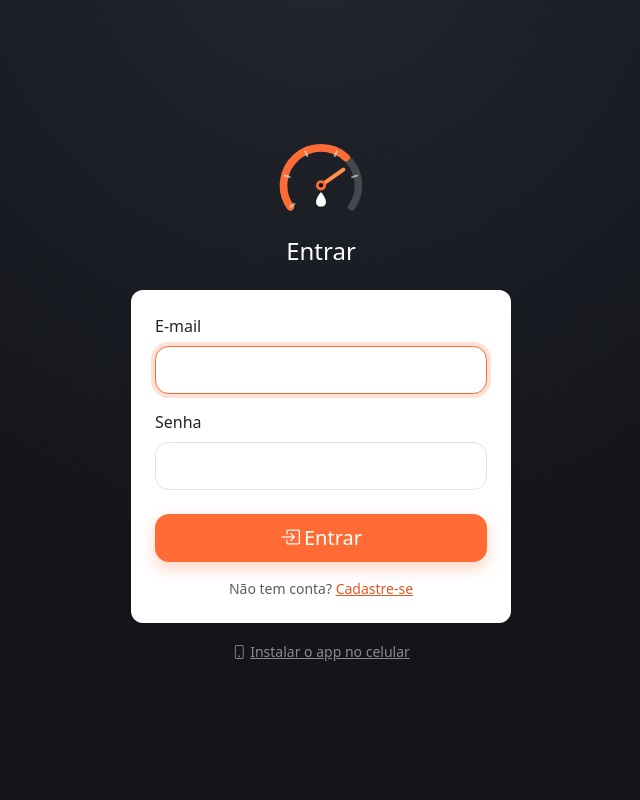
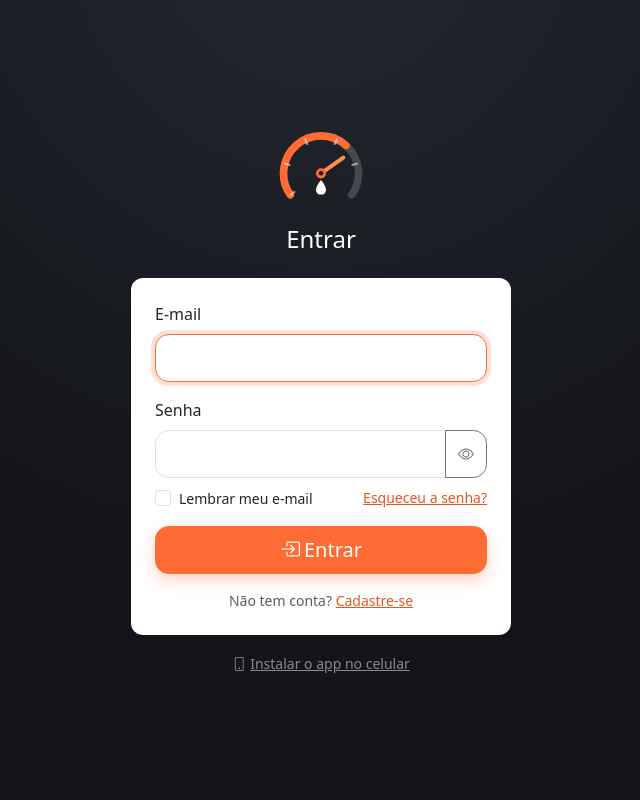
Before and after one commit to AlexandreAlan/PitStop-BR, a PHP site: page /login.php in a window 1280 px wide. Shown: the whole page, without its empty margins (319-959 px from the left). Run offline with PHP 8.4, Linux system fonts and the light colour scheme.

Commit message:
feat(login): lembrar e-mail no aparelho e mostrar/ocultar senha
Checkbox 'Lembrar meu e-mail' na tela de login guarda só o e-mail no
localStorage do aparelho (nunca a senha) e preenche sozinho na próxima
visita. Botão de olho nos campos de senha (login, cadastro e
redefinição) alterna type=password/text — assets/js/auth.js concentra
os dois comportamentos, carregado só nas telas que precisam.

```diff
--- /dev/null
+++ b/src/assets/js/auth.js
@@ -0,0 +1,35 @@
+document.addEventListener('DOMContentLoaded', function () {
+    var CHAVE_EMAIL_LEMBRADO = 'pitstop_email_lembrado';
+
+    var campoEmail = document.querySelector('input[name="email"]');
+    var checkboxLembrar = document.getElementById('lembrarEmail');
+    if (campoEmail && checkboxLembrar) {
+        var emailSalvo = localStorage.getItem(CHAVE_EMAIL_LEMBRADO);
+        if (emailSalvo && !campoEmail.value) {
+            campoEmail.value = emailSalvo;
+            checkboxLembrar.checked = true;
+        }
+
+        var formulario = campoEmail.closest('form');
+        if (formulario) {
+            formulario.addEventListener('submit', function () {
+                if (checkboxLembrar.checked) {
+                    localStorage.setItem(CHAVE_EMAIL_LEMBRADO, campoEmail.value.trim());
+                } else {
+                    localStorage.removeItem(CHAVE_EMAIL_LEMBRADO);
+                }
+            });
+        }
+    }
+
+    document.querySelectorAll('.campo-senha-toggle').forEach(function (botao) {
+        botao.addEventListener('click', function () {
+            var campo = document.getElementById(botao.dataset.alvo);
+            if (!campo) return;
+            var vaiMostrar = campo.type === 'password';
+            campo.type = vaiMostrar ? 'text' : 'password';
+            botao.querySelector('i').className = vaiMostrar ? 'bi bi-eye-slash' : 'bi bi-eye';
+            botao.setAttribute('aria-label', vaiMostrar ? 'Ocultar senha' : 'Mostrar senha');
+        });
+    });
+});
--- a/src/login.php
+++ b/src/login.php
@@ -51,9 +51,22 @@ require __DIR__ . '/includes/header.php';
             <input type="email" name="email" class="form-control form-control-lg" value="<?= h($email) ?>" autocomplete="email" required autofocus>
         </div>
 
-        <div class="mb-4">
+        <div class="mb-2">
             <label class="form-label">Senha</label>
-            <input type="password" name="senha" class="form-control form-control-lg" autocomplete="current-password" required>
+            <div class="input-group">
+                <input type="password" name="senha" id="campoSenhaLogin" class="form-control form-control-lg" autocomplete="current-password" required>
+                <button type="button" class="btn btn-outline-secondary campo-senha-toggle" data-alvo="campoSenhaLogin" tabindex="-1" aria-label="Mostrar senha">
+                    <i class="bi bi-eye"></i>
+                </button>
+            </div>
+        </div>
+
+        <div class="mb-3 d-flex justify-content-between align-items-center">
+            <div class="form-check mb-0">
+                <input type="checkbox" id="lembrarEmail" class="form-check-input">
+                <label class="form-check-label small" for="lembrarEmail">Lembrar meu e-mail</label>
+            </div>
+            <a href="esqueci_senha.php" class="small">Esqueceu a senha?</a>
         </div>
 
         <button type="submit" class="btn btn-primary btn-lg w-100 mb-3">
@@ -66,6 +79,8 @@ require __DIR__ . '/includes/header.php';
     </div>
 </form>
 
+<script src="assets/js/auth.js"></script>
+
 <p class="text-center mt-3 mb-0">
     <a href="instalar.php" class="small text-white-50"><i class="bi bi-phone me-1"></i>Instalar o app no celular</a>
 </p>
```
Also changed, not shown: src/cadastro.php (+13 -2 lines).
